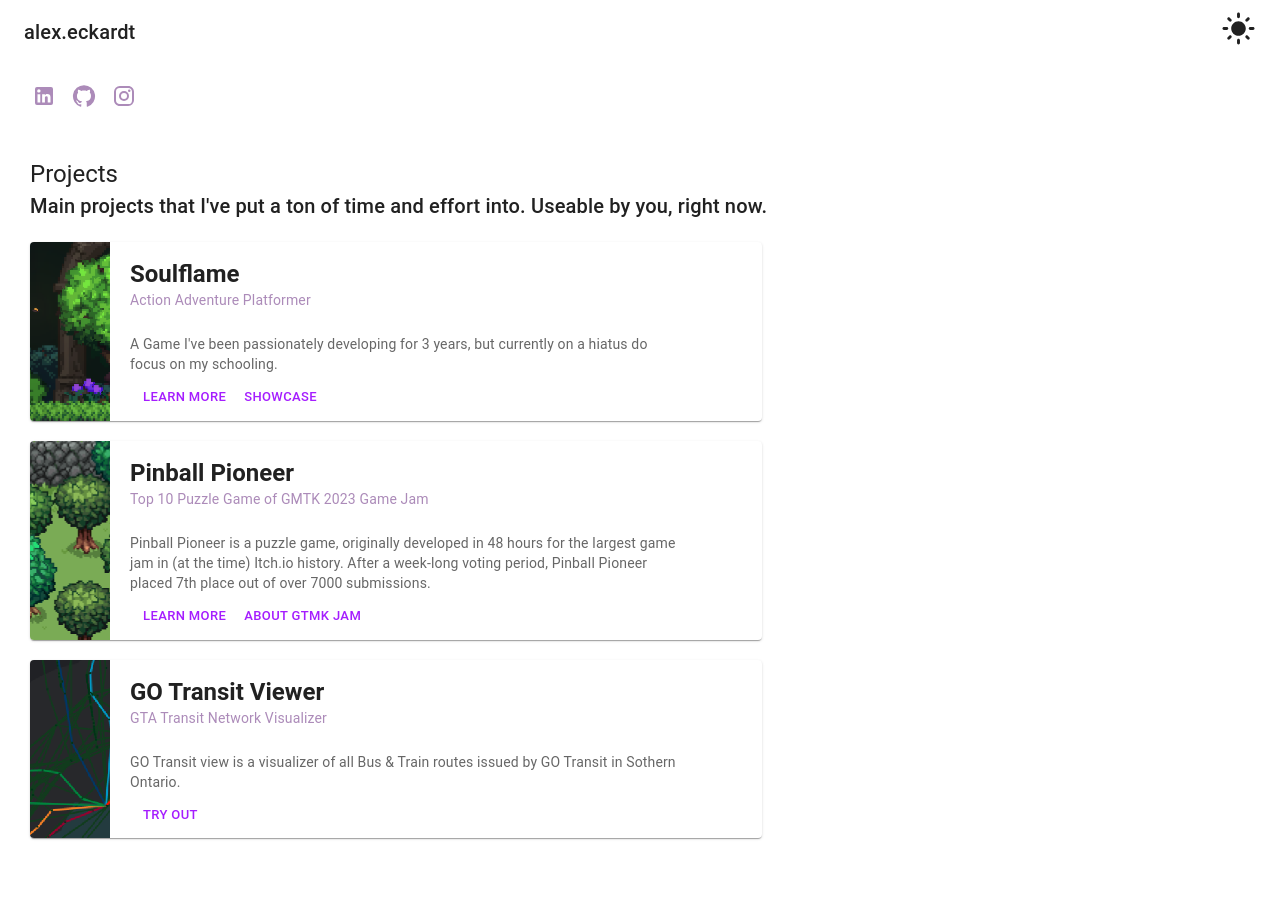
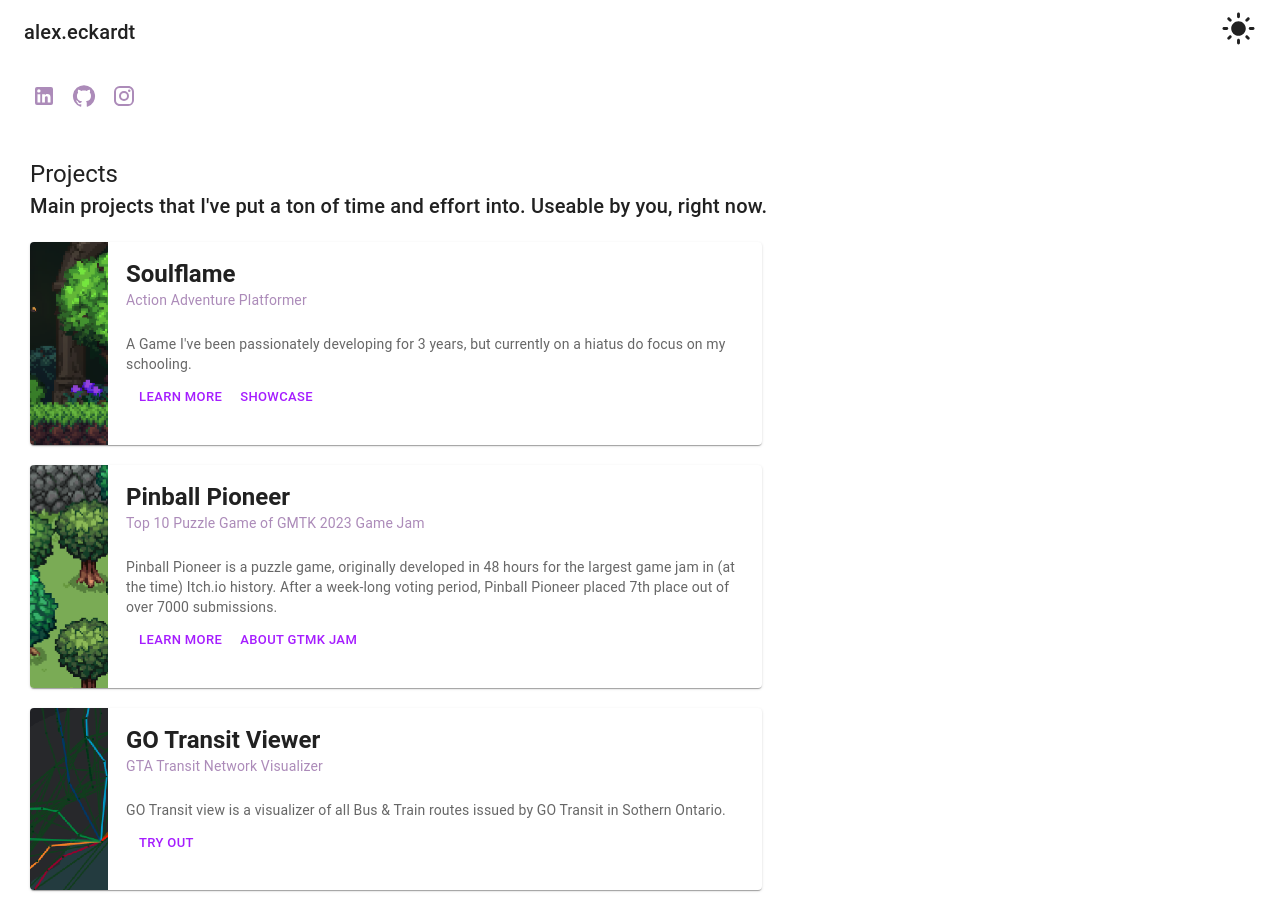
Before and after one commit to alexeckardt/MyWebsite, a React (Create React App) app: page / in a window 1280 px wide. Before the commit the page ends 868 px from the top, so only its background shows below. Built offline with nearby package versions, Linux system fonts and the light colour scheme.

Commit message:
Dynamic Height of the Card Images

```diff
--- a/src/Components/MainProjectEmph.tsx
+++ b/src/Components/MainProjectEmph.tsx
@@ -16,10 +16,10 @@ type ProjectEmphProps = {
 };
 
 const ColumnBox = styled(Box)({
-    display: 'flex',
-    float: 'left',
-    flexFlow: 'row nowrap',
-    height: '100%',
+    // display: 'flex',
+    // float: 'left',
+    // flexFlow: 'row nowrap',
+    // height: '100%',
     // border: '1px solid red'
 });
 
@@ -27,38 +27,42 @@ const MainProjectEmph = (props: ProjectEmphProps) => {
 
 
     const imageWidth = '80px'
-    const imageGap = '20px'
+
+    const paddingFromCard = '18px'
+
 
     const imageX = (props.imageX) ? props.imageX : 0;
     const imageY = (props.imageY) ? props.imageY : 0;
 
     const imageLineStyle: CSSProperties = {
+
         position:'absolute',
-
+        gridArea: '1 / 1 / 2 / 2',
         // backgroundColor: 'black',
         width: imageWidth,
-        height: '230px',
+        height: `calc(100% + 4*${paddingFromCard})`,
+        transform: `translateX(-${paddingFromCard}) translateY(-${paddingFromCard})`,
 
         overflow: 'hidden',
-        top: '0',
-        left: '0',
-
         backgroundImage: `url(${props.image})`,
         backgroundSize: 'cover',
 
         backgroundPosition: `${imageX}% ${imageY}%`,
         // WebkitBackgroundSize: '100%'
+        // border: '1px solid red'
 
     }
 
     return (
         <Card style={{ marginTop: '20px', width: '60%', minWidth: '300px'}}>
-            <CardContent style={{position: 'relative', paddingLeft: `calc(${imageWidth} + ${imageGap})`}}>
+
+
+            <CardContent style={{position: 'relative', display: 'grid'}}>
                 <ColumnBox style={imageLineStyle}>
                     {/* <img src={props.image} alt={props.imageAlt} style={{objectFit: 'fill'}}/> */}
                 </ColumnBox>
 
-                <ColumnBox style={{width: '90%'}}>
+                <ColumnBox style={{marginLeft: imageWidth}}>
                     <Box>
                         <Typography variant="h5" fontWeight='bold' component="div">
                             {props.title}
```
